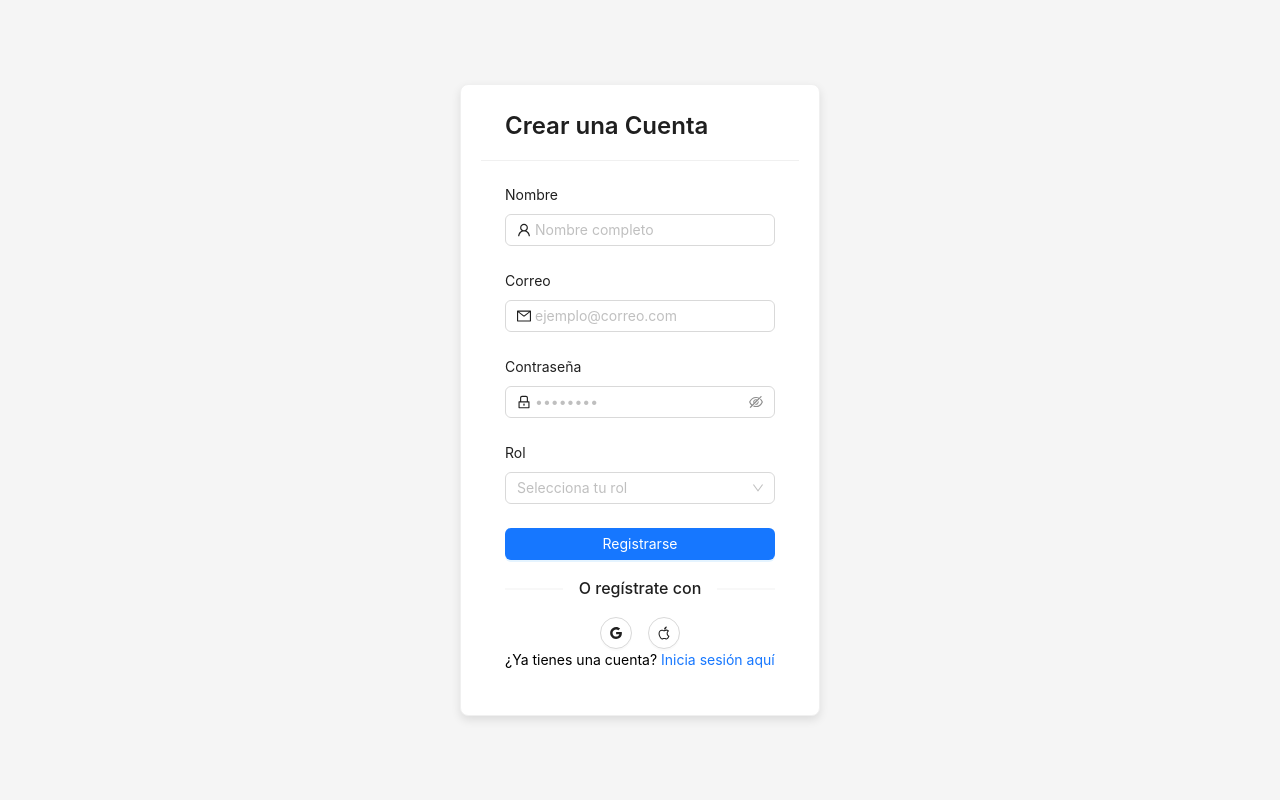
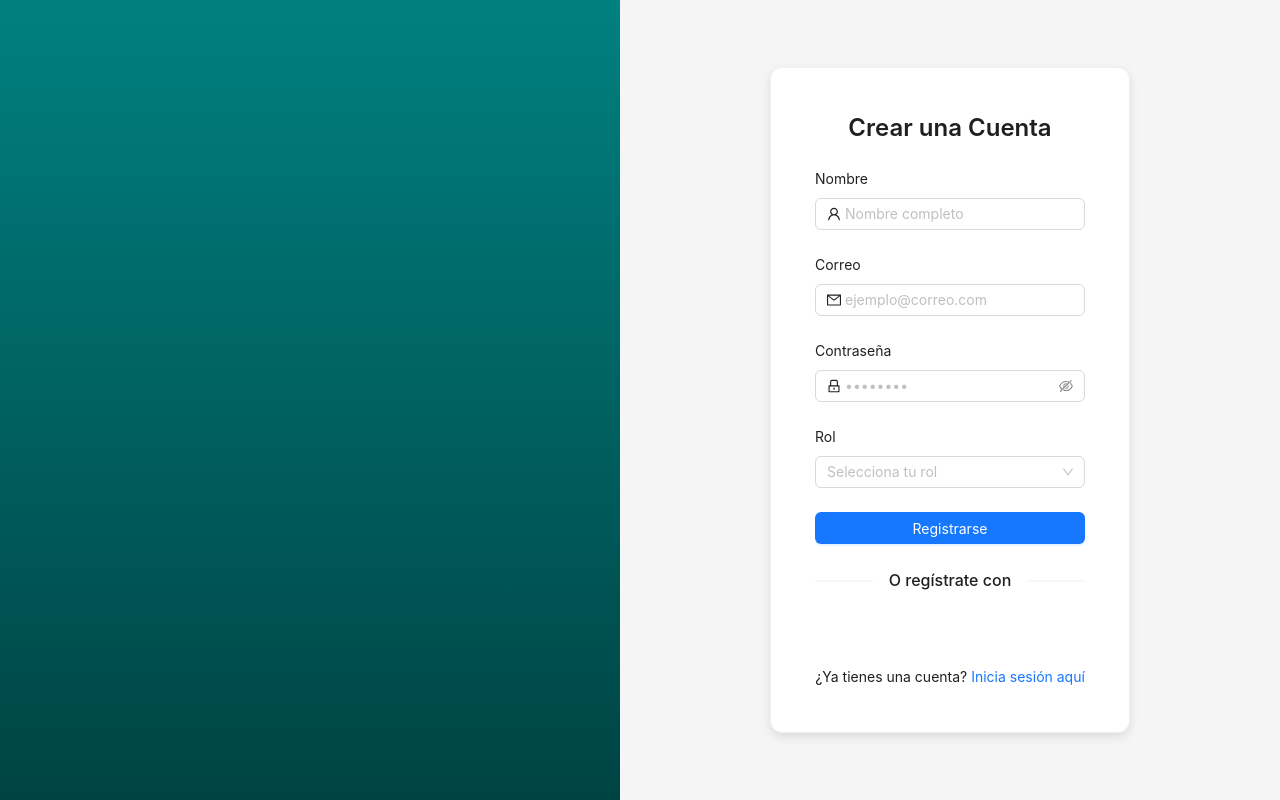
Before and after one commit to FreddyJPC/sudaroom-frontend, a React (Vite) app: page /register in a window 1280 px wide. Built offline with nearby package versions, Linux system fonts and the light colour scheme.

Commit message:
feat: google button

```diff
--- a/package.json
+++ b/package.json
@@ -19,10 +19,12 @@
     "@fortawesome/react-fontawesome": "^0.2.2",
     "@mui/icons-material": "^6.1.10",
     "@mui/material": "^6.1.10",
+    "@react-oauth/google": "^0.12.1",
     "antd": "^5.23.0",
     "axios": "^1.7.9",
     "jwt-decode": "^4.0.0",
     "react": "^18.3.1",
+    "react-apple-signin-auth": "^1.1.0",
     "react-dom": "^18.3.1",
     "react-router-dom": "^7.0.2"
   },
--- /dev/null
+++ b/src/components/GoogleAuthButton.tsx
@@ -0,0 +1,36 @@
+import React from "react";
+import { GoogleLogin, CredentialResponse } from "@react-oauth/google";
+import { jwtDecode } from "jwt-decode";
+
+interface GoogleAuthButtonProps {
+  onSuccess: (user: any) => void;
+  onFailure?: () => void;
+}
+
+const GoogleAuthButton: React.FC<GoogleAuthButtonProps> = ({
+  onSuccess,
+  onFailure,
+}) => {
+  const handleSuccess = (credentialResponse: CredentialResponse) => {
+    if (credentialResponse.credential) {
+      const decodedUser = jwtDecode(credentialResponse.credential);
+      onSuccess(decodedUser);
+    }
+  };
+
+  const handleError = () => {
+    console.error("Error en Google Login");
+    if (onFailure) onFailure();
+  };
+
+  return (
+    <GoogleLogin
+      onSuccess={handleSuccess}
+      onError={handleError}
+      useOneTap
+      text="continue_with"
+    />
+  );
+};
+
+export default GoogleAuthButton;
--- a/src/pages/LoginPage.css
+++ b/src/pages/LoginPage.css
@@ -34,11 +34,13 @@
   }
 
 
-  .login-buttons {
+  .register-buttons {
     display: flex;
-    justify-content: center;
+    flex-direction: column;
     gap: 16px;
     margin-top: 16px;
+    justify-content: center;
+    align-items: center;
   }
 
   .register-text {
@@ -56,3 +58,18 @@
   .register-link:hover {
     text-decoration: underline;
   }
+
+  @media (max-width: 768px) {
+    .login-container {
+      flex-direction: column; /* Apila las secciones verticalmente */
+    }
+
+    .left-section {
+      display: none; /* Oculta la parte izquierda en pantallas pequeñas */
+    }
+
+    .right-section {
+      flex: none;
+      height: 100%; /* La sección derecha ocupa toda la pantalla */
+    }
+  }
--- a/src/pages/RegisterPage.css
+++ b/src/pages/RegisterPage.css
@@ -1,29 +1,54 @@
 .register-container {
+  display: flex;
+  flex-wrap: wrap;
+  height: 100vh;
+  width: 100vw;
+}
+
+.register-gradient {
+  flex: 1;
+  height: 100%;
+  background: linear-gradient(to bottom, #008080, #004343);
+}
+
+.register-form {
+  flex: 1;
   display: flex;
   justify-content: center;
   align-items: center;
-    height: 100vh;
+  padding: 20px;
   background-color: #f5f5f5;
+  box-sizing: border-box;
 }
 
 .register-card {
-    width: 360px;
+  width: 100%;
+  max-width: 360px;
   padding: 20px;
-    border-radius: 8px;
+  border-radius: 12px;
+  background: #ffffff;
   box-shadow: 0 4px 10px rgba(0, 0, 0, 0.1);
 }
 
 .register-buttons {
   display: flex;
-    justify-content: center;
+  flex-direction: column;
   gap: 16px;
   margin-top: 16px;
+  justify-content: center;
+  align-items: center;
+}
+
+@media (min-width: 768px) {
+  .register-buttons {
+    flex-direction: row;
+  }
 }
 
 .login-text {
   margin-top: 16px;
   text-align: center;
-    color: #000;
+  color: #333333;
 }
 
 .login-link {
@@ -34,3 +59,20 @@
 .login-link:hover {
   text-decoration: underline;
 }
+
+@media (max-width: 768px) {
+  .register-container {
+    flex-direction: column;
+  }
+
+  .register-gradient {
+    height: 40vh;
+    flex: none;
+    display: none;
+  }
+
+  .register-form {
+    height: 100%;
+    flex: none;
+  }
+}
--- a/src/pages/RegisterPage.tsx
+++ b/src/pages/RegisterPage.tsx
@@ -1,65 +1,37 @@
 import React, { useState } from "react";
-import {
-  Card,
-  Form,
-  Input,
-  Button,
-  Typography,
-  Divider,
-  message,
-  Select,
-} from "antd";
-import {
-  UserOutlined,
-  MailOutlined,
-  LockOutlined,
-  EyeInvisibleOutlined,
-  EyeTwoTone,
-  GoogleOutlined,
-  AppleOutlined,
-} from "@ant-design/icons";
-import { registerService } from "../services/authService";
-import { useNavigate } from "react-router-dom";
+import { Card, Form, Input, Button, Typography, Divider, Select } from "antd";
+import { UserOutlined, MailOutlined, LockOutlined, EyeInvisibleOutlined, EyeTwoTone } from "@ant-design/icons";
+import { GoogleOAuthProvider } from "@react-oauth/google";
+import GoogleAuthButton from "../components/GoogleAuthButton";
 import "./RegisterPage.css";
 
-const { Title, Text, Link } = Typography;
+const { Title, Text } = Typography;
 
 const RegisterPage: React.FC = () => {
-  const navigate = useNavigate();
   const [loading, setLoading] = useState(false);
 
-  const onFinish = async (values: {
-    nombre: string;
-    correo: string;
-    contraseña: string;
-    rol: string;
-  }) => {
+  const handleGoogleSuccess = (user: any) => {
+    console.log("Usuario autenticado con Google:", user);
+    // Lógica adicional, como guardar el usuario en el backend
+  };
+
+  const onFinish = (values: any) => {
     setLoading(true);
-    try {
-      const response = await registerService(
-        values.nombre,
-        values.correo,
-        values.contraseña,
-        values.rol
-      );
-      message.success(response.message || "Usuario registrado con éxito.");
-      navigate("/login");
-    } catch (error: any) {
-      message.error(
-        error.response?.data?.message || "Error al registrar usuario."
-      );
-    } finally {
-      setLoading(false);
-    }
+    console.log(values);
+    // Aquí iría tu lógica de registro
+    setTimeout(() => setLoading(false), 2000);
   };
 
   return (
     <div className="register-container">
-      <Card
-        className="register-card"
-        title={<Title level={3}>Crear una Cuenta</Title>}
-        bordered
-      >
+      <div className="register-gradient" />
+      <div className="register-form">
+        <GoogleOAuthProvider clientId="TU_CLIENT_ID_DE_GOOGLE">
+          <Card className="register-card">
+            <Title level={3} style={{ textAlign: 'center', marginBottom: '24px' }}>
+              Crear una Cuenta
+            </Title>
+
             <Form
               name="register"
               layout="vertical"
@@ -69,12 +41,7 @@ const RegisterPage: React.FC = () => {
               <Form.Item
                 label="Nombre"
                 name="nombre"
-            rules={[
-              {
-                required: true,
-                message: "Por favor, ingresa tu nombre completo.",
-              },
-            ]}
+                rules={[{ required: true, message: "Por favor, ingresa tu nombre completo." }]}
               >
                 <Input placeholder="Nombre completo" prefix={<UserOutlined />} />
               </Form.Item>
@@ -83,10 +50,7 @@ const RegisterPage: React.FC = () => {
                 label="Correo"
                 name="correo"
                 rules={[
-              {
-                required: true,
-                message: "Por favor, ingresa tu correo electrónico.",
-              },
+                  { required: true, message: "Por favor, ingresa tu correo electrónico." },
                   { type: "email", message: "Ingresa un correo válido." },
                 ]}
               >
@@ -96,25 +60,19 @@ const RegisterPage: React.FC = () => {
               <Form.Item
                 label="Contraseña"
                 name="contraseña"
-            rules={[
-              { required: true, message: "Por favor, ingresa tu contraseña." },
-            ]}
+                rules={[{ required: true, message: "Por favor, ingresa tu contraseña." }]}
               >
                 <Input.Password
                   placeholder="••••••••"
                   prefix={<LockOutlined />}
-              iconRender={(visible) =>
-                visible ? <EyeTwoTone /> : <EyeInvisibleOutlined />
-              }
+                  iconRender={(visible) => (visible ? <EyeTwoTone /> : <EyeInvisibleOutlined />)}
                 />
               </Form.Item>
 
               <Form.Item
                 label="Rol"
                 name="rol"
-            rules={[
-              { required: true, message: "Por favor, selecciona un rol." },
-            ]}
+                rules={[{ required: true, message: "Por favor, selecciona un rol." }]}
               >
                 <Select placeholder="Selecciona tu rol">
                   <Select.Option value="estudiante">Estudiante</Select.Option>
@@ -122,25 +80,30 @@ const RegisterPage: React.FC = () => {
                 </Select>
               </Form.Item>
 
+              <Form.Item>
                 <Button type="primary" htmlType="submit" block loading={loading}>
                   Registrarse
                 </Button>
+              </Form.Item>
             </Form>
 
             <Divider>O regístrate con</Divider>
 
             <div className="register-buttons">
-          <Button shape="circle" icon={<GoogleOutlined />} />
-          <Button shape="circle" icon={<AppleOutlined />} />
+              <GoogleAuthButton onSuccess={handleGoogleSuccess} />
             </div>
 
-        <Text className="login-text">
+            <div className="login-text">
+              <Text>
                 ¿Ya tienes una cuenta?{" "}
-          <Link onClick={() => navigate("/login")} className="login-link">
+                <a href="/login" className="login-link">
                   Inicia sesión aquí
-          </Link>
+                </a>
               </Text>
+            </div>
           </Card>
+        </GoogleOAuthProvider>
+      </div>
     </div>
   );
 };
```
Also changed, not shown: src/components/AppleAuthButton.tsx (added, +45 -0 lines), src/pages/LoginPage.tsx (+20 -17 lines), 1 other file (tests, documents, lock files or other folders). Lines whose indentation alone changed are shown as unchanged.
